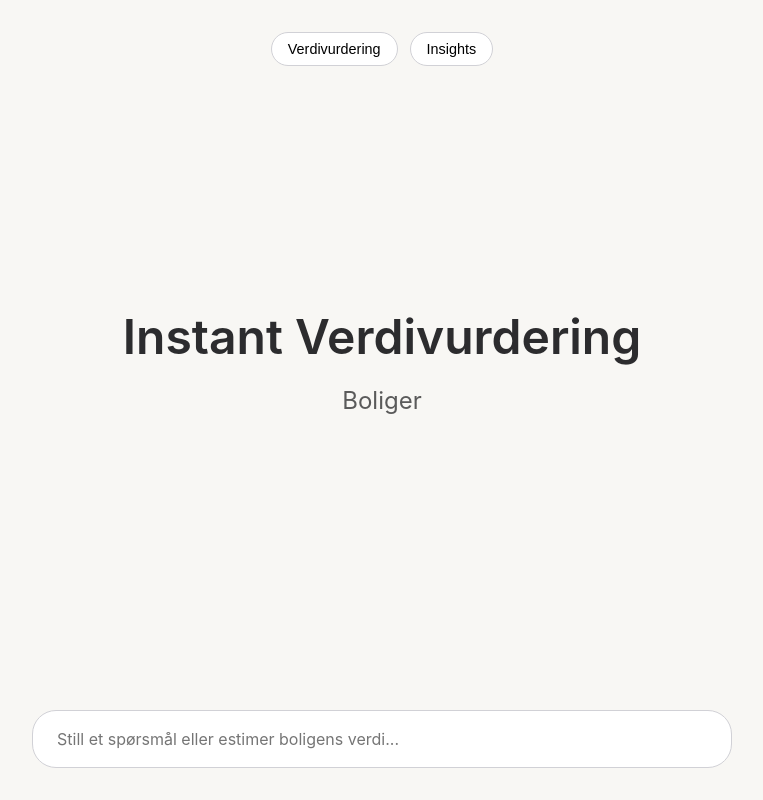
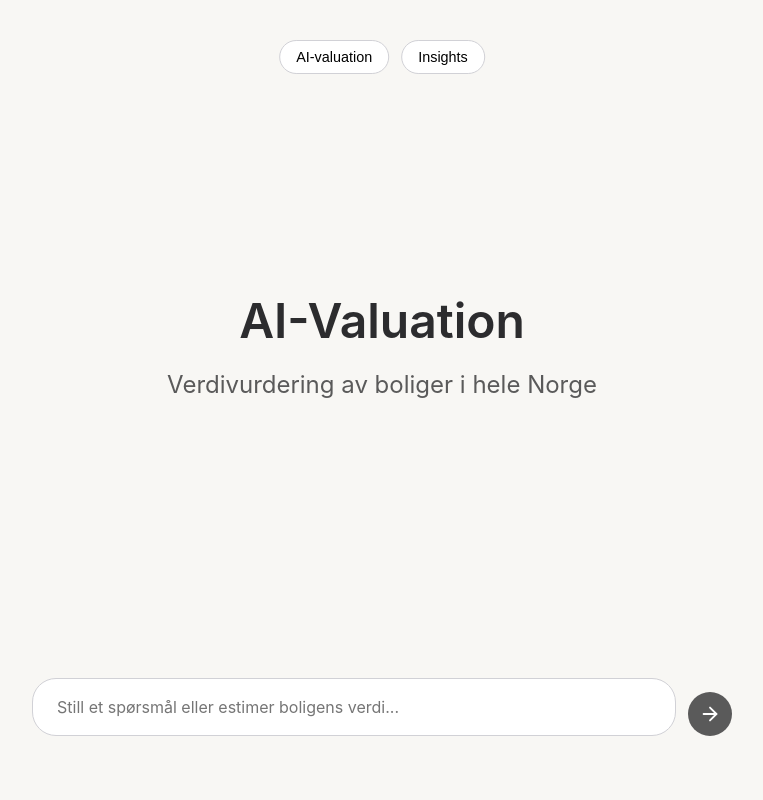
Before and after one commit to sigvardbratlie/sibr-market-web, a website built with Vite: page index.html in a window 1280 px wide. Shown: the whole page, without its empty margins (258-1021 px from the left). Built offline with nearby package versions, Linux system fonts and the light colour scheme.

Commit message:
corrected layout and script.js reference in index.html

```diff
--- a/index.html
+++ b/index.html
@@ -10,13 +10,13 @@
 
     <main class="chat-container">
         <div class="top-buttons">
-            <button>Verdivurdering</button>
+            <button>AI-valuation</button>
             <button>Insights</button>
         </div>
 
         <div class="initial-view" id="initial-view">
-            <h1>Instant Verdivurdering</h1>
-            <h2>Boliger</h2>
+            <h1>AI-Valuation</h1>
+            <h2>Verdivurdering av boliger i hele Norge</h2>
         </div>
 
         <section class="chat-messages hidden" id="chat-messages">
@@ -29,11 +29,19 @@
                     placeholder="Still et spørsmål eller estimer boligens verdi..."
                     rows="1"
                     required></textarea>
-                <button type="submit">Send</button>
+
+                <div class="button-container">
+                    <button id="send-button" type="submit">
+                        <svg xmlns="http://www.w3.org/2000/svg" width="24" height="24" viewBox="0 0 24 24" fill="none" stroke="currentColor" stroke-width="2" stroke-linecap="round" stroke-linejoin="round" class="send-icon"><path d="M5 12h14"/><path d="m12 5 7 7-7 7"/></svg>
+                    </button>
+                    <button id="stop-button" type="button" class="hidden">
+                        <svg xmlns="http://www.w3.org/2000/svg" width="24" height="24" viewBox="0 0 24 24" fill="currentColor" class="stop-icon"><path d="M6 6h12v12H6z"></path></svg>
+                    </button>
+                </div>
             </form>
         </footer>
     </main>
 
-    <script src="src/script.js"></script>
+    <script type="module" src="/src/script.js"></script>
 </body>
 </html>
--- a/src/script.js
+++ b/src/script.js
@@ -5,10 +5,20 @@ const input = document.getElementById('message-input');
 const messagesContainer = document.getElementById('chat-messages');
 const initialView = document.getElementById('initial-view');
 const insightsButton = document.querySelector('.top-buttons').children[1];
+const submitButton = document.getElementById('send-button');
+const stopButton = document.getElementById('stop-button');
+let agentController;
 
 insightsButton.addEventListener('click', () => { window.location.href = 'src/insights.html'; });
 
 let isChatActive = false;
+
+stopButton.addEventListener('click', () => {
+    if (agentController) {
+        agentController.abort(); // Avbryter fetch-kallet
+        console.log("Agent request aborted by user.");
+    }
+});
 
 // Auto-resize for textarea
 function autoResizeTextarea() {
@@ -16,11 +26,14 @@ function autoResizeTextarea() {
     input.style.height = input.scrollHeight + 'px';
 }
 input.addEventListener('input', autoResizeTextarea);
+
 input.addEventListener('keydown', (e) => {
+    // Hvis brukeren trykker Enter UTEN å holde Shift...
     if (e.key === 'Enter' && !e.shiftKey) {
-        e.preventDefault();
-        form.requestSubmit();
+        e.preventDefault();   // ...forhindre linjeskift...
+        submitButton.click(); // ...og send meldingen ved å simulere et klikk.
     }
+    // Hvis Shift + Enter brukes, vil nettleseren automatisk legge til et linjeskift.
 });
 
 function activateChat() {
@@ -96,7 +109,10 @@ form.addEventListener('submit', async (event) => {
     autoResizeTextarea();
     input.focus();
 
-    // 1. Opprett en meldingsboble med en åpen "thinking"-seksjon
+    // Veksle knapper: vis stopp, skjul send
+    stopButton.classList.remove('hidden');
+    submitButton.classList.add('hidden');
+
     const agentMessageElement = addMessageToUI("...", 'agent', { isThinking: true });
     const agentTextElement = agentMessageElement.querySelector('p');
     const thinkingDetails = agentMessageElement.querySelector('.thinking-details');
@@ -104,11 +120,14 @@ form.addEventListener('submit', async (event) => {
     const thinkingSpinner = agentMessageElement.querySelector('.spinner');
     const thinkingSummaryText = agentMessageElement.querySelector('.thinking-summary span');
 
+    agentController = new AbortController(); // Opprett en ny controller for dette kallet
+
     try {
         const response = await fetch('https://agent-homes-86613370495.europe-west1.run.app/ask-agent', {
             method: 'POST',
             headers: { 'Content-Type': 'application/json' },
-            body: JSON.stringify({ question: messageText, session_id: sessionId })
+            body: JSON.stringify({ question: messageText, session_id: sessionId }),
+            signal: agentController.signal // Koble controlleren til fetch-kallet
         });
 
         if (!response.ok) throw new Error(`Serverfeil: ${response.status}`);
@@ -123,7 +142,7 @@ form.addEventListener('submit', async (event) => {
             if (done) break;
 
             if (isFirstChunk) {
-                agentTextElement.textContent = ""; // Tøm "..."
+                agentTextElement.textContent = "";
                 isFirstChunk = false;
             }
 
@@ -133,7 +152,6 @@ form.addEventListener('submit', async (event) => {
             for (const line of lines) {
                 const data = line.substring(5).trim();
                 if (data.startsWith('Final Answer:')) {
-                    // Legg til linjeskift for å bevare formateringen fra agenten
                     finalAnswer += data.substring(13).trim() + '\n';
                 } else if (data.startsWith('Thought:') || data.startsWith('Observation:')) {
                     const logEntry = document.createElement('p');
@@ -144,17 +162,23 @@ form.addEventListener('submit', async (event) => {
             }
         }
 
-        // 2. Oppdater meldingen med endelig svar
         agentTextElement.innerHTML = linkify(finalAnswer.trim() || "Fikk ikke et gyldig svar.");
 
     } catch (error) {
-        console.error("Feil under strømming:", error);
-        agentTextElement.textContent = "Beklager, en teknisk feil oppstod.";
+        if (error.name === 'AbortError') {
+            agentTextElement.textContent = "Agentens svar ble avbrutt.";
+        } else {
+            console.error("Feil under strømming:", error);
+            agentTextElement.textContent = "Beklager, en teknisk feil oppstod.";
+        }
     } finally {
-        // 3. Fullfør "thinking"-seksjonen
-        thinkingSpinner.classList.add('hidden'); // Skjul spinneren
-        thinkingSummaryText.textContent = 'Vis tankeprosess'; // Endre teksten
-        thinkingDetails.open = false; // Lukk som standard når ferdig
+        // Rydd opp og veksle knapper tilbake, uansett resultat
+        thinkingSpinner.classList.add('hidden');
+        thinkingSummaryText.textContent = 'Vis tankeprosess';
+        thinkingDetails.open = false;
         messagesContainer.scrollTop = messagesContainer.scrollHeight;
+
+        stopButton.classList.add('hidden');
+        submitButton.classList.remove('hidden');
     }
 });
--- a/src/style.css
+++ b/src/style.css
@@ -28,7 +28,7 @@ body {
     align-items: center;
     height: 100%;
     width: 100%;
-    padding: 2rem 1rem;
+    padding: 2rem 1rem 4rem; /* ØKT PADDING I BUNN TIL 4rem FOR Å LØFTE ALT */
     box-sizing: border-box;
 }
 
@@ -46,7 +46,14 @@ body {
 .initial-view h1 { font-size: 3rem; font-weight: 600; margin: 0; }
 .initial-view h2 { font-size: 1.5rem; font-weight: 400; color: var(--primary-accent); }
 
-.top-buttons { position: absolute; top: 2rem; display: flex; gap: 0.75rem; }
+.top-buttons {
+    position: absolute;
+    top: 2.5rem; /* Flyttet litt ned fra toppen */
+    left: 50%; /* Sentrert horisontalt */
+    transform: translateX(-50%); /* Korrigerer sentrering */
+    display: flex;
+    gap: 0.75rem;
+}
 .top-buttons button { background-color: #fff; border: 1px solid var(--border-color); padding: 0.5rem 1rem; border-radius: 999px; font-size: 0.9rem; cursor: pointer; }
 
 /* --- CHAT-MELDINGER --- */
@@ -87,6 +94,8 @@ body {
 }
 .chat-input-form form {
     display: flex;
+    gap: 0.75rem;
+    align-items: center; /* ENDRET FRA flex-end TIL center FOR VERTIKAL SENTRERING */
 }
 .chat-input-form textarea {
     width: 100%;
@@ -106,8 +115,37 @@ body {
 .chat-input-form textarea:focus {
     box-shadow: 0 0 0 3px rgba(90, 90, 90, 0.15);
 }
+
+/* -- Justert for synlig send-knapp -- */
+.chat-input-form form {
+    display: flex;
+    align-items: flex-end; /* Justerer knappen med bunnen av tekstfeltet */
+    gap: 0.75rem; /* Mellomrom mellom tekstfelt og knapp */
+}
+
 .chat-input-form button {
-    display: none; /* Skjul den originale send-knappen */
+    display: flex; /* Endret fra 'none' */
+    align-items: center;
+    justify-content: center;
+    background-color: var(--primary-accent);
+    color: white;
+    border: none;
+    border-radius: 50%; /* Sirkulær knapp */
+    width: 44px;
+    height: 44px;
+    padding: 0;
+    cursor: pointer;
+    flex-shrink: 0; /* Forhindrer at knappen krymper */
+    transition: background-color 0.2s ease;
+}
+
+.chat-input-form button:hover {
+    background-color: #333;
+}
+
+.send-icon {
+    width: 22px;
+    height: 22px;
 }
 
 /* --- STIL FOR INTEGRERT, KOLLAPSBAR "THINKING"-SEKSJON --- */
@@ -186,3 +224,71 @@ body {
     color: #00448f;
     background-color: rgba(0, 86, 179, 0.1);
 }
+
+
+/* --- Styling for Knapp-beholder og knapper (Korrigert versjon) --- */
+
+.button-container {
+    position: relative;
+    width: 44px;
+    height: 44px;
+    flex-shrink: 0; /* Forhindrer at beholderen krymper */
+}
+
+/* Felles stil for BEGGE knapper */
+#send-button,
+#stop-button {
+    /* Posisjon og størrelse */
+    position: absolute;
+    top: 0;
+    left: 0;
+    width: 100%;
+    height: 100%;
+
+    /* Utseende */
+    border: none;
+    border-radius: 50%; /* Sirkulær */
+    padding: 0;
+    cursor: pointer;
+
+    /* KORREKSJON: Sentrerer ikonet perfekt i midten */
+    display: flex;
+    align-items: center;
+    justify-content: center;
+
+    /* Animasjon */
+    transition: opacity 0.2s, transform 0.2s, background-color 0.2s;
+}
+
+/* Spesifikk stil for Send-knapp */
+#send-button {
+    background-color: var(--primary-accent);
+}
+#send-button:hover {
+    background-color: #333;
+}
+
+/* Spesifikk stil for Stopp-knapp */
+#stop-button {
+    background-color: #d9534f; /* Rød farge for stopp */
+}
+#stop-button:hover {
+    background-color: #c9302c;
+}
+
+/* Ikon-stiler */
+.send-icon {
+    width: 22px;
+    height: 22px;
+}
+.stop-icon {
+    width: 16px; /* Litt mindre for å matche firkant-formen */
+    height: 16px;
+}
+
+/* Hjelpeklasse for å skjule/vise elementer */
+.hidden {
+    opacity: 0;
+    transform: scale(0.5);
+    pointer-events: none; /* Kan ikke klikkes når den er skjult */
+}
```
Also changed, not shown: 1 other file.
